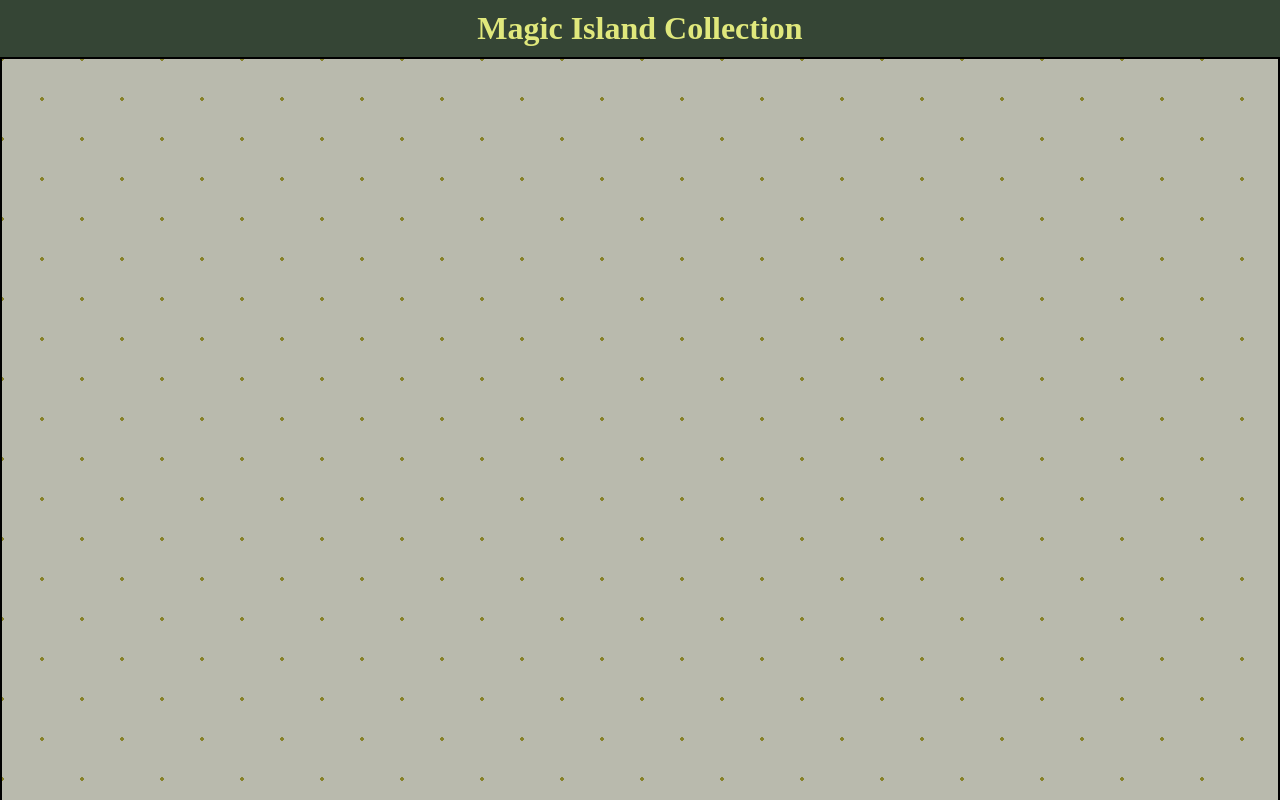
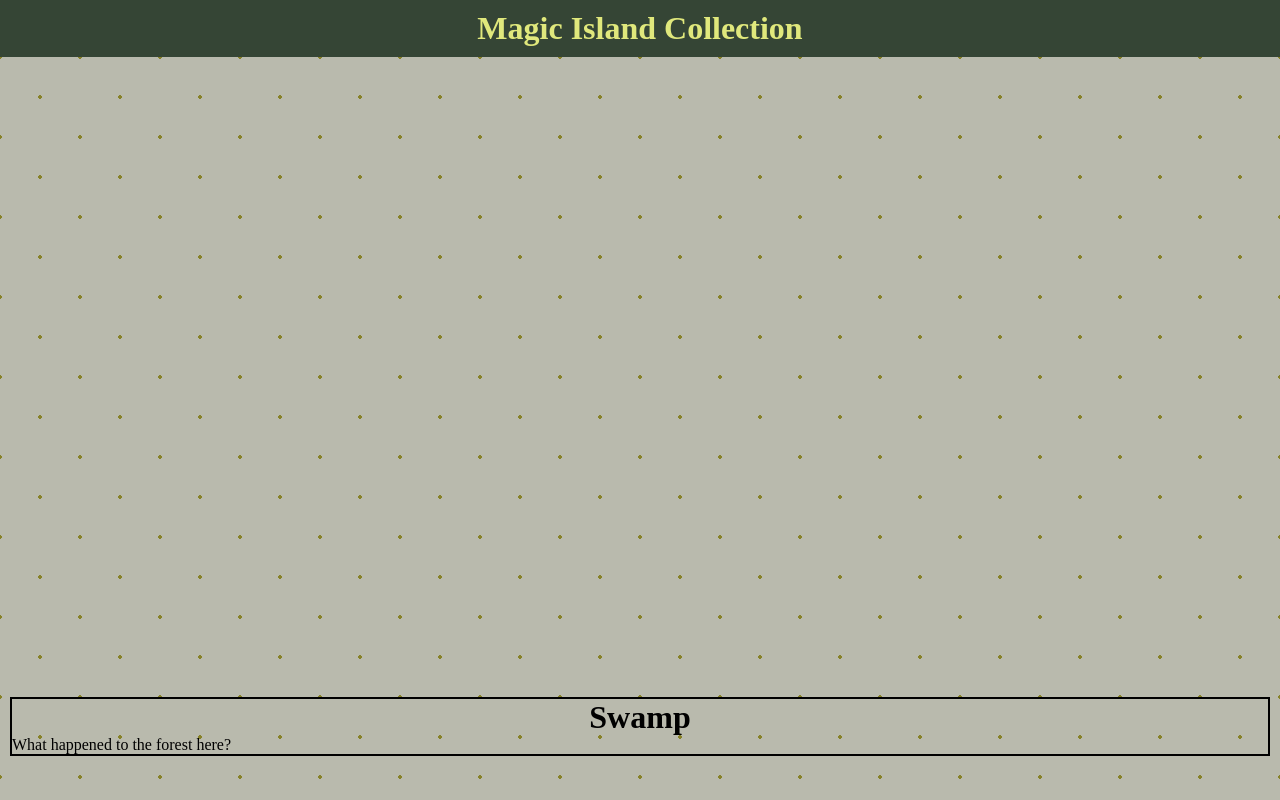
Before and after one commit to Ginosik/Magic-Island-Collection, a plain HTML site: page index.html in a window 1280 px wide. Shown: the top 800 px of the page. Drawn offline with Linux system fonts and the light colour scheme.

Commit message:
Interface adjustments

```diff
--- a/index.html
+++ b/index.html
@@ -1,11 +1,11 @@
 <!DOCTYPE html>
 <html lang="en">
   <head>
-    <meta charset="UTF-8">
-    <meta http-equiv="X-UA-Compatible" content="IE=edge">
-    <meta name="viewport" content="width=device-width, initial-scale=1.0">
+    <meta charset="UTF-8" />
+    <meta http-equiv="X-UA-Compatible" content="IE=edge" />
+    <meta name="viewport" content="width=device-width, initial-scale=1.0" />
     <title>Magic Island Collection</title>
-    <link rel="stylesheet" href="./resources/CSS/index.css">
+    <link rel="stylesheet" href="./resources/CSS/index.css" />
   </head>
   <body>
     <header>
@@ -16,11 +16,17 @@
     <main class="page">
       <div>
         <h1>Swamp</h1>
+        <p>What happened to the forest here?</p>
       </div>
     </main>
     <footer class="footer">
       <div>
-            <h3>Github: <a href="https://github.com/Ginosik" target="_blank">https://github.com/Ginosik</a></h3>
+        <h3>
+          Github:
+          <a href="https://github.com/Ginosik" target="_blank"
+            >https://github.com/Ginosik</a
+          >
+        </h3>
       </div>
     </footer>
   </body>
--- a/resources/CSS/index.css
+++ b/resources/CSS/index.css
@@ -8,7 +8,6 @@ a {
 
 .page {
     padding: 10px;
-    border: 2px solid black;
     background-color: #b9baad;
     opacity: 1;
     background-image:  radial-gradient(#878229 2px, transparent 2px), radial-gradient(#878229 2px, #b9baad 2px);
@@ -17,8 +16,16 @@ a {
 }
 
 .page h1 {
-    margin: 100% auto;
     text-align: center;
+}
+
+.page p {
+
+}
+
+.page div{
+    margin: 50% auto;
+    border: 2px solid black;
 }
 
 .footer{
```
Lines whose indentation alone changed are shown as unchanged.
